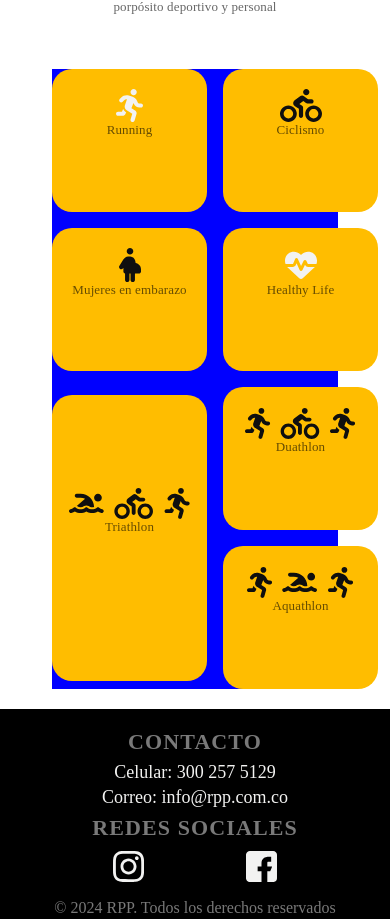
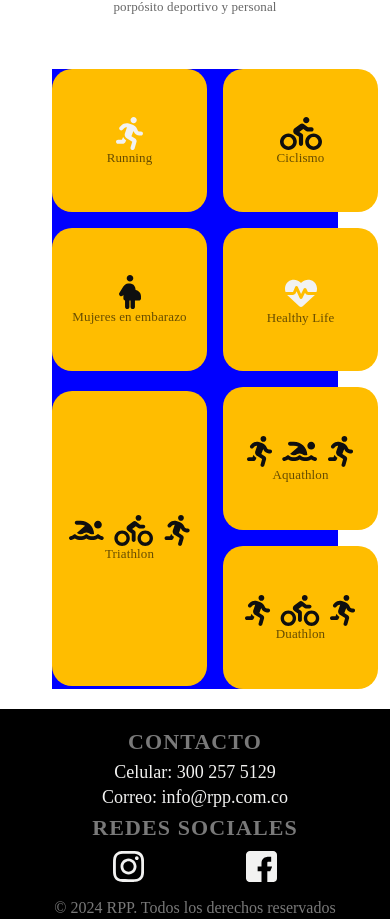
Before and after one commit to RunningPersonalPlan/webPage, a React (Vite) app in the folder Rpp/: page / in a window 390 px wide. Shown: the part 1141-2060 px from the top of the page. Built offline with nearby package versions, Linux system fonts and the light colour scheme.

Commit message:
fix : celular vita deportes home

```diff
--- a/Rpp/src/components/Home/Deporte.css
+++ b/Rpp/src/components/Home/Deporte.css
@@ -1,8 +1,11 @@
 .container-deportes{
     display: grid;
-    grid-template-columns: 1fr 1fr;
+    grid-template-columns: 1fr 1fr 1fr 1fr;
+    row-gap: 22px;
+    column-gap: 20px;
+    padding-left: 2%;
+    padding-right: 2%;
     width:100% ;
-    gap:16px ;
     background-color: blue;
     justify-items: center;
     align-items: center;
@@ -14,12 +17,61 @@
     justify-content: center;
     align-items: center;
     overflow: hidden;
-    width: 155px;
-    height: 143px;
+    width: 201px;
+    height: 181px;
     background: var(--yellow);
     border-radius: 20px;
 }
+.container-deportes .container-deportes-card p{
+    margin:0;
+}
 #card-triathlon{
-    grid-row: 3/5;
-    height: 286px;
+    grid-column: 3/3;
+    grid-row: 1/3;
+    height: 382px;
 }
+#card-hlife{
+    grid-column: 2;
+}
+#card-aquathlon{
+    grid-column: 1;
+    grid-row: 2;
+}
+
+@media screen and (max-width:1024px) {
+    .container-deportes{
+        grid-template-columns: 1fr 1fr ;
+        gap:16px ;
+        padding: 0px;
+        background-color: blue;
+    }
+
+    .container-deportes .container-deportes-card{
+        display: flex;
+        flex-direction: column;
+        justify-content: center;
+        align-items: center;
+        overflow: hidden;
+        width: 155px;
+        height: 143px;
+        background: var(--yellow);
+        border-radius: 20px;
+    }
+    .container-deportes .container-deportes-card p{
+        margin:0;
+    }
+    #card-triathlon{
+        grid-row: 3/5;
+        grid-column: 1;
+        height: 295px;
+    }
+    #card-hlife{
+        grid-column: 2;
+        grid-row: 2;
+    }
+    #card-aquathlon{
+        grid-column: 2;
+        grid-row: 3;
+    }
+
+}
--- a/Rpp/src/components/Home/Deportes.jsx
+++ b/Rpp/src/components/Home/Deportes.jsx
@@ -22,7 +22,7 @@ const Button = () => {
         <img src={MEmbarazo} alt="Mujeres en embarazo" />
         <p>Mujeres en embarazo</p>
       </div>
-      <div className="container-deportes-card">
+      <div className="container-deportes-card" id="card-hlife">
         <img src={HLife} alt="Healthy Life" />
         <p>Healthy Life</p>
       </div>
@@ -34,7 +34,7 @@ const Button = () => {
         <img src={Duathlon} alt="Duathlon" />
         <p>Duathlon</p>
       </div>
-      <div className="container-deportes-card">
+      <div className="container-deportes-card" id="card-aquathlon">
         <img src={Aquathlon} alt="Aquathlon" />
         <p>Aquathlon</p>
       </div>
```
